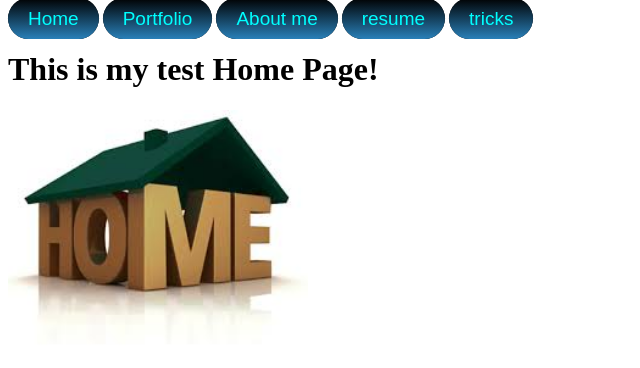
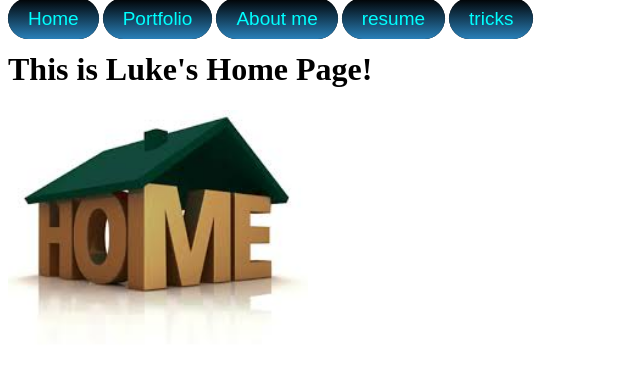
Before and after one commit to luke2andie/luke2andie.github.io, a plain HTML site: page my_website/index.html in a window 1280 px wide. Shown: the whole page, without its empty margins (0-640 px from the left). Drawn offline with Linux system fonts and the light colour scheme.

Commit message:
changed the heading

```diff
--- a/my_website/index.html
+++ b/my_website/index.html
@@ -11,7 +11,7 @@
     <a href="aboutme.html" class="btn" class="btn:hover">About me</a>
     <a href="resume.html" class="btn" class="btn:hover">resume</a>
     <a href="tricks.html" class="btn" class="btn:hover">tricks</a>
-    <h1>This is my test Home Page!</h1>
+    <h1>This is Luke's Home Page!</h1>
     <img src="images/home.jpg" height="250">
   </body>
 </html>
```
